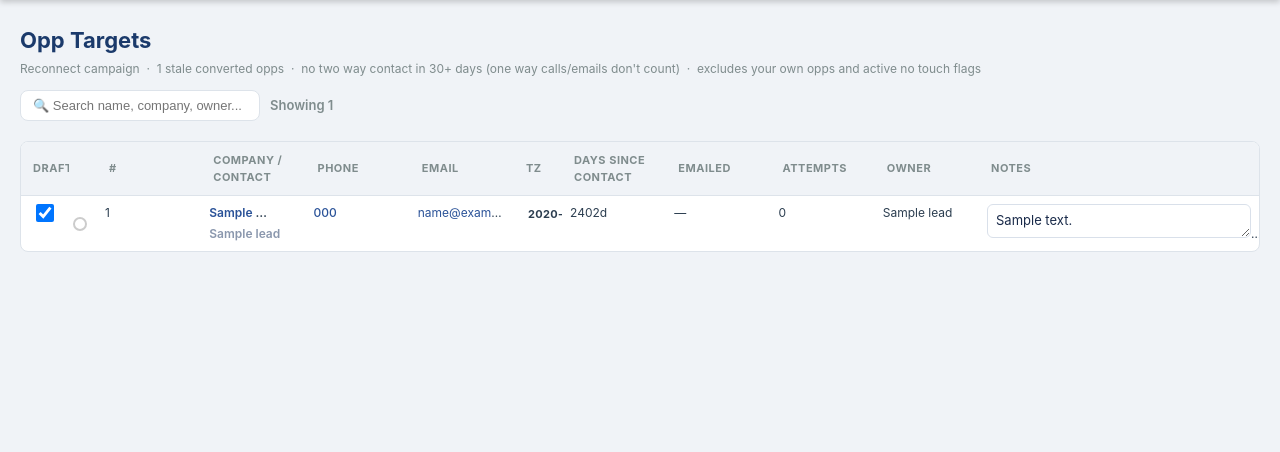
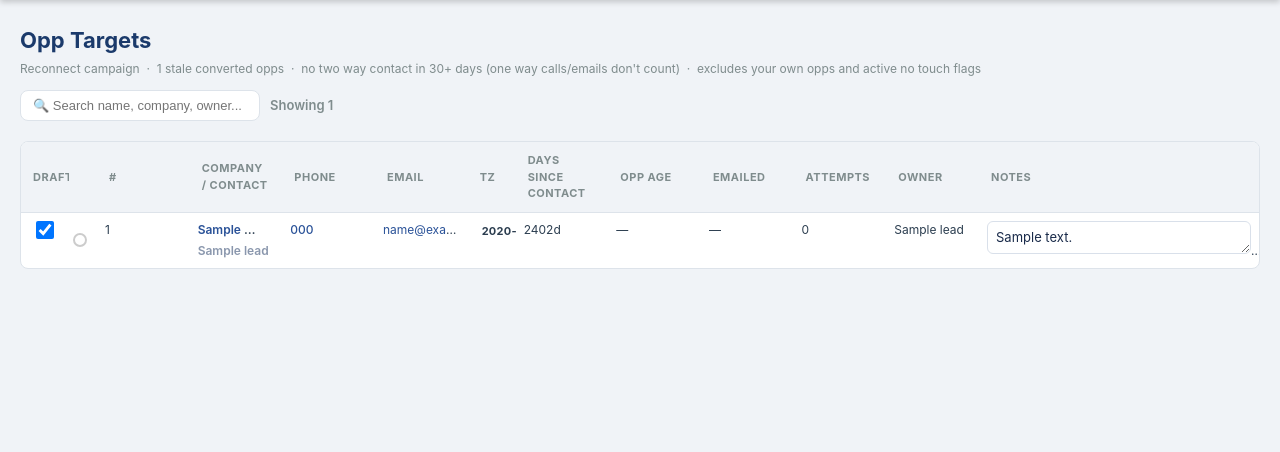
Before and after one commit to bmack99999/Inside-Sales-Claude, a Flask app: page /opp_targets in a window 1280 px wide. Shown: the part 52-504 px from the top of the page. Run offline with Flask 3, Linux system fonts and the light colour scheme; tables that the repository leaves empty hold one stand-in row (values such as "Sample post").

Commit message:
Add Opp age column to Opp Targets (opp CreatedDate on OppTarget)
Co-Authored-By: Claude Fable 5 <noreply@anthropic.com>

```diff
--- a/dashboard/app.py
+++ b/dashboard/app.py
@@ -85,6 +85,7 @@ with app.app_context():
         ("sf_task_data",   "daily_count",  "INTEGER DEFAULT 0"),
         ("team_metrics",   "monthly_snapshots", "TEXT"),
         ("team_metrics",   "mix_adjusted",      "TEXT"),
+        ("opp_targets",    "opp_created",       "TEXT"),
     ]
     for tbl, col, col_type in _migrations:
         if not _col_exists(tbl, col):
@@ -1240,7 +1241,7 @@ def opp_targets():
     with no TWO-WAY contact in 30+ days (one-way calls/emails don't count) and
     no active no-touch flag. Colors + per-lead notes persist via
     LeadColor / LeadNote."""
-    targets = {t.sf_id: t.segment for t in OppTarget.query.all()}
+    targets = {t.sf_id: t for t in OppTarget.query.all()}
 
     q = (RecycledLead.query
          .filter(RecycledLead.id.in_(targets.keys()))) if targets else None
@@ -1251,7 +1252,10 @@ def opp_targets():
     leads = []
     for r in (q.all() if q is not None else []):
         d = r.to_dict()
-        d['segment'] = targets.get(r.id)
+        t = targets.get(r.id)
+        d['segment'] = t.segment if t else None
+        opp_age = days_since((t.opp_created or '')[:10]) if t else 9999
+        d['opp_age_days'] = None if opp_age == 9999 else opp_age
         d['days_since_contact'] = days_since(d.get('last_contact_date'))
         if d['days_since_contact'] == 9999:
             d['days_since_contact'] = None
@@ -1344,9 +1348,10 @@ def api_ingest():
         db.session.flush()
         for t in targets:
             db.session.add(OppTarget(
-                sf_id    = t['sf_id'],
-                segment  = t.get('segment'),
-                added_at = t.get('added_at'),
+                sf_id       = t['sf_id'],
+                segment     = t.get('segment'),
+                added_at    = t.get('added_at'),
+                opp_created = t.get('opp_created'),
             ))
         db.session.commit()
         return jsonify({'ok': True, 'targets': len(targets)})
--- a/dashboard/models.py
+++ b/dashboard/models.py
@@ -198,12 +198,14 @@ class OppTarget(db.Model):
     the recycled extraction simply stop rendering."""
     __tablename__ = 'opp_targets'
 
-    sf_id    = db.Column(db.Text, primary_key=True)
-    segment  = db.Column(db.Text)  # never_connected | stale_conversation | one_way_only
-    added_at = db.Column(db.Text)
+    sf_id       = db.Column(db.Text, primary_key=True)
+    segment     = db.Column(db.Text)  # never_connected | stale_conversation | one_way_only | review_no_touch
+    added_at    = db.Column(db.Text)
+    opp_created = db.Column(db.Text)  # CreatedDate of the converted opp (drives the Age column)
 
     def to_dict(self):
-        return {'sf_id': self.sf_id, 'segment': self.segment, 'added_at': self.added_at}
+        return {'sf_id': self.sf_id, 'segment': self.segment,
+                'added_at': self.added_at, 'opp_created': self.opp_created}
 
 
 class LeadColor(db.Model):
--- a/dashboard/templates/opp_targets.html
+++ b/dashboard/templates/opp_targets.html
@@ -33,6 +33,7 @@
         <th>Email</th>
         <th class="th-tz">TZ</th>
         <th>Days since contact</th>
+        <th>Opp age</th>
         <th>Emailed</th>
         <th>Attempts</th>
         <th>Owner</th>
@@ -73,6 +74,7 @@
         </td>
         <td>{% if l.timezone %}<span class="tz-badge tz-{{ l.timezone }}">{{ l.timezone }}</span>{% else %}—{% endif %}</td>
         <td>{% if l.days_since_contact is not none %}{{ l.days_since_contact }}d{% else %}—{% endif %}</td>
+        <td>{% if l.opp_age_days is not none %}{% if l.opp_age_days >= 60 %}{{ (l.opp_age_days / 30.44) | round | int }}mo{% else %}{{ l.opp_age_days }}d{% endif %}{% else %}—{% endif %}</td>
         <td class="ot-emailed-cell">
           {% if l.emailed_display %}
             <span class="ot-emailed">✓ {{ l.emailed_display }}</span>{% if l.my_email_count and l.my_email_count > 1 %}<span class="ot-email-badge">x{{ l.my_email_count }}</span>{% endif %}
```
